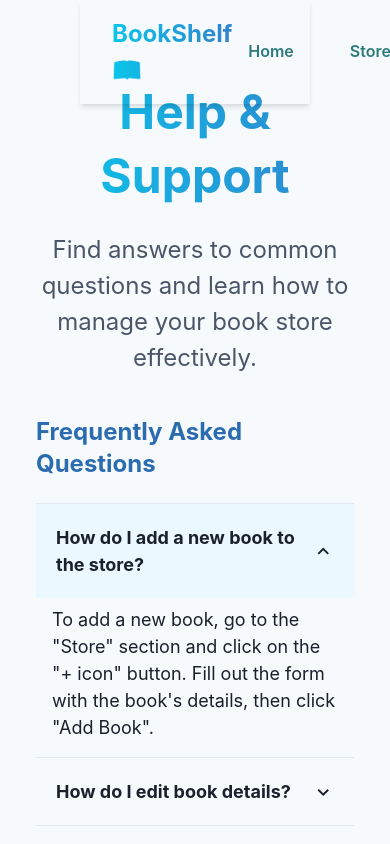
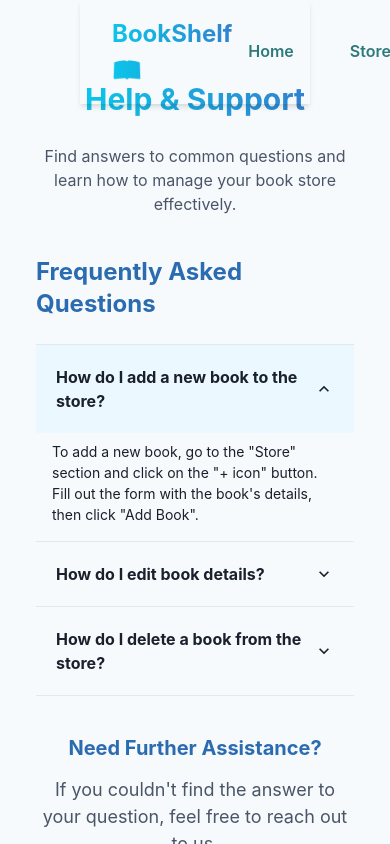
Before and after one commit to TheekshaRathnayaka/Admin-Book-Store, a React (Vite) app in the folder Admin-Store/frontend/: page /help in a window 390 px wide. Both pictures are taken after a click on the button "How do I add a new book to the store?". Shown: the top 844 px of the page. Built offline with nearby package versions, Linux system fonts and the light colour scheme.

Commit message:
Make screen responsive

```diff
--- a/Admin-Store/frontend/src/pages/HelpPage.jsx
+++ b/Admin-Store/frontend/src/pages/HelpPage.jsx
@@ -9,12 +9,12 @@ const HelpPage = () => {
       <MainNavbar />
       <Container maxW="container.lg">
         <VStack spacing={6} mb={10} textAlign="center">
-           <Heading fontSize="5xl"
+           <Heading fontSize={{ base: "3xl", md:"5xl" }}
                     bgGradient="linear(to-r, cyan.400, blue.500)"
                     bgClip="text">
               Help & Support
            </Heading>
-           <Text fontSize="2xl" color="gray.600">
+           <Text fontSize={{ base: "md", md: "2xl" }} color="gray.600">
             Find answers to common questions and learn how to manage your book store effectively.
            </Text>
         </VStack>
@@ -25,41 +25,41 @@ const HelpPage = () => {
 
           <AccordionItem>
             <h2>
-              <AccordionButton fontSize="lg" fontWeight="bold" p={5} _expanded={{ bg: "blue.50" }}>
+              <AccordionButton fontSize={{ base: "md", md: "lg" }} fontWeight="bold" p={5} _expanded={{ bg: "blue.50" }}>
                 <Box flex="1" textAlign="left">
                   How do I add a new book to the store?
                 </Box>
                 <AccordionIcon />
               </AccordionButton>
             </h2>
-            <AccordionPanel pb={4} fontSize="18px">
+            <AccordionPanel pb={4} fontSize={{ base: "sm", md: "md" }}>
               To add a new book, go to the "Store" section and click on the "+ icon" button. Fill out the form with the book's details, then click "Add Book".
             </AccordionPanel>
           </AccordionItem>
 
           <AccordionItem>
             <h2>
-              <AccordionButton fontSize="lg" fontWeight="bold" p={5} _expanded={{ bg: "blue.50" }}>
+              <AccordionButton fontSize={{ base: "md", md: "lg" }} fontWeight="bold" p={5} _expanded={{ bg: "blue.50" }}>
                 <Box flex="1" textAlign="left">
                   How do I edit book details?
                 </Box>
                 <AccordionIcon />
               </AccordionButton>
             </h2>
-            <AccordionPanel pb={4} fontSize="18px">
+            <AccordionPanel pb={4} fontSize={{ base: "sm", md: "md" }}>
               Locate the book in the "Store" section, click on the "Edit icon" button, change the necessary details, and "Update" your changes.            </AccordionPanel>
           </AccordionItem>
 
           <AccordionItem>
             <h2>
-              <AccordionButton fontSize="lg" fontWeight="bold" p={5} _expanded={{ bg: "blue.50" }}>
+              <AccordionButton fontSize={{ base: "md", md: "lg" }} fontWeight="bold" p={5} _expanded={{ bg: "blue.50" }}>
                 <Box flex="1" textAlign="left">
                   How do I delete a book from the store?
                 </Box>
                 <AccordionIcon />
               </AccordionButton>
             </h2>
-            <AccordionPanel pb={4} fontSize="18px">
+            <AccordionPanel pb={4} fontSize={{ base: "sm", md: "md" }}>
               Find the book you want to remove in the "Store" section, then click the "Delete" button.
             </AccordionPanel>
           </AccordionItem>
```
